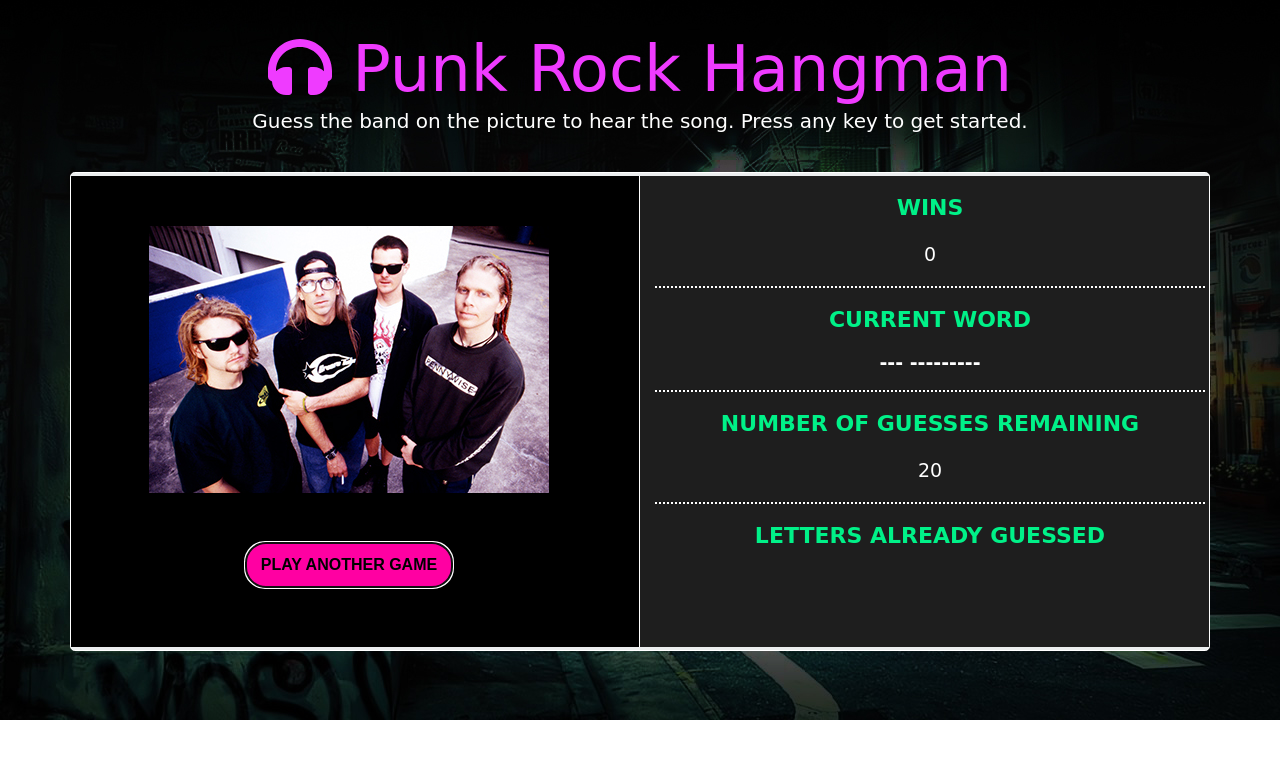
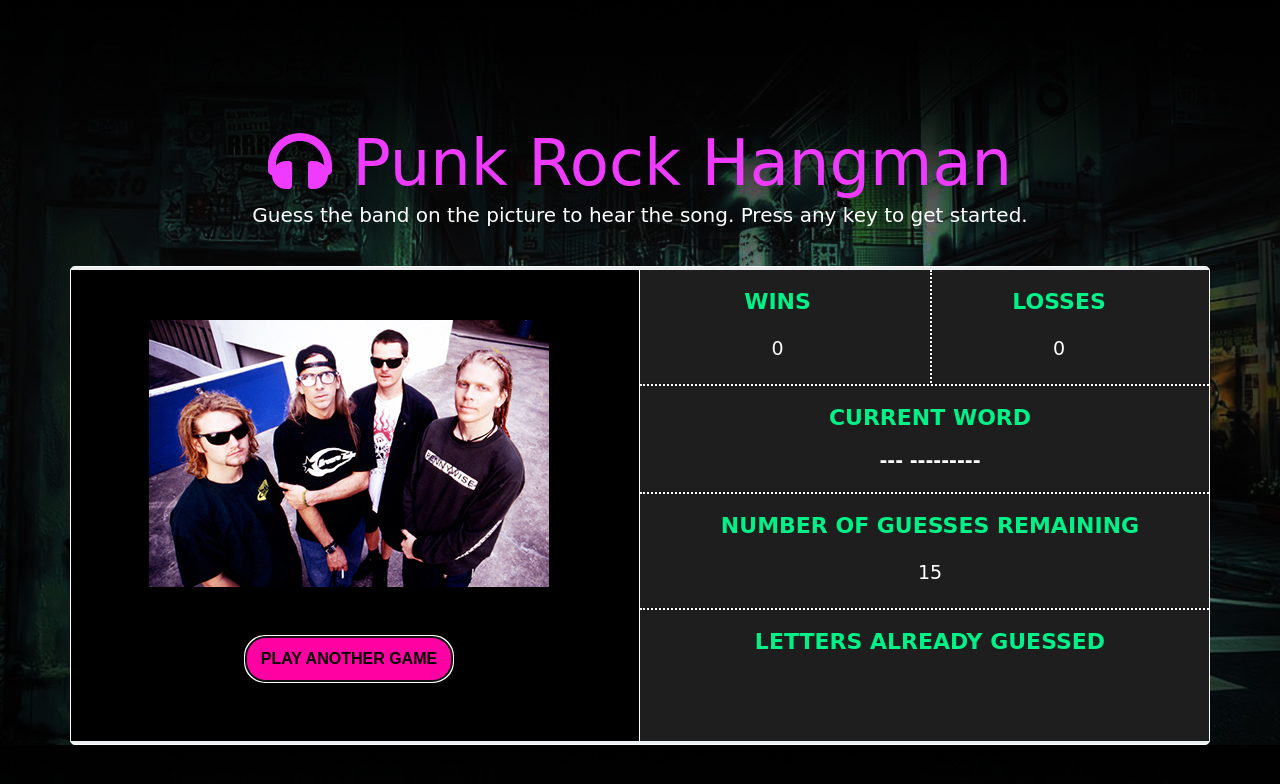
Before and after one commit to ladymarish/Hangman-Game, a plain HTML site: page index.html in a window 1280 px wide. Both pictures are taken after a click on the button "PLAY ANOTHER GAME". Drawn offline with nearby package versions, Linux system fonts and the light colour scheme; a web font is replaced by a local one.

Commit message:
Final Commit

```diff
--- a/assets/css/style.css
+++ b/assets/css/style.css
@@ -7,8 +7,14 @@ body {
     color:#fff;
     background:url("../images/maxresdefault.jpg");
     background-size: cover;
-    background-repeat: no-repeat;
+    height:100%;
+    background-repeat: repeat-y;
     font-family: 'Averia Libre', cursive;
+    margin:auto;
+}
+
+#main {
+    margin-top: 10%;
 }
 
 .jumbotron {
@@ -67,6 +73,8 @@ h3 {
 
 hr {
 	border-bottom: 2px dotted white;
+	margin:0;
+	padding:0;
 }
 
 #my-word {
@@ -89,6 +97,11 @@ hr {
 	color:#fff;
 	font-size:19px;
 	text-align: center;
+	margin-bottom: 20px;
+}
+
+.row .col, .row .col-sm-6, .row .col-sm-5 {
+	padding: 0;
 }
 
 .row .col:first-child {
@@ -105,3 +118,7 @@ hr {
 	padding:50px 0;
     margin:0 auto;
     display:block;}
+
+.row .col-sm-6:first-child {
+    border-right: 2px dotted white;
+}
--- /dev/null
+++ b/assets/js/game.js
@@ -0,0 +1,87 @@
+  var bands = ["my chemical romance", "nirvana", "bad religion", "the offspring", "the greenday", "missfits", "new york dolls", "the vandals", "descendents", "blondie"];
+  var bandImages = ["assets/images/my-chemical-romance.jpg", "assets/images/nirvana.jpg",
+                    "assets/images/bad-religion.jpg", "assets/images/the-offspring.jpg", "assets/images/the-green-day.jpg", "assets/images/misfits.jpg", "assets/images/new-york-dolls.jpg", "assets/images/the-vandals.jpg", "assets/images/descendents.jpg", "assets/images/blondie.jpg"];
+  var bandTracks = ["assets/audio/demolition-lovers.mp3", "assets/audio/Come-as-you-are.mp3", "assets/audio/i-love-my-computer.mp3", "assets/audio/give-it-to-me-baby.mp3", "assets/audio/the-forgotten.mp3", "assets/audio/scream.mp3", "assets/audio/its-too-late.mp3", "assets/audio/the-new-you.mp3", "assets/audio/im_the_one.mp3", "assets/audio/heart-of-glass.mp3"];
+  var guesses;
+  var word;
+  var guessedword;
+  var guess;
+  var numberOfGuesses = document.getElementById("guesses");
+  var lettersGuessed = document.getElementById("letters");
+  var win = document.getElementById("wins");
+  var loss = document.getElementById("losses");
+  var currentWord = document.getElementById("word");
+  var currentBandImage = document.getElementById("bandImage");
+  var prevGuesses = [];
+  var winsCount = 0;
+  var lossesCount = 0;
+  var track = document.getElementById("music")
+  var correct = document.createElement('ul');
+  var gameStart = true;
+  var gameEnd = false;
+
+
+  // Function that replaces the word letter
+  function replaceAt(original, index, replacement) {
+      return original.substr(0, index) + replacement+ original.substr(index + replacement.length);
+  }
+
+
+  // Function that sets values as the game starts
+  function newGame() {
+      gameEnd = false;
+      guesses = 15;
+      numberOfGuesses.innerHTML = guesses;
+      bandIndex = Math.floor(Math.random() * bands.length);
+      word = bands[bandIndex];
+      currentBandImage.src = bandImages[bandIndex];
+      guessedword = word.replace(/\w/g,'-');
+      currentWord.innerHTML = guessedword;
+      lettersGuessed.innerHTML = "";
+      prevGuesses = [];
+      win.innerHTML = winsCount;
+      loss.innerHTML = lossesCount;
+      track.innerHTML = null;
+
+  }
+
+  // Function that runs when the user presses keys
+  document.onkeyup = function(event) {
+
+     // Starting the game
+     var userGuess = event.key;
+     if (gameStart == true && gameEnd == false) {
+       newGame();
+       gameStart = false;
+     }
+
+     // Printing user guesses
+     else if(gameEnd == false && prevGuesses.indexOf(userGuess) == -1) {
+       lettersGuessed.innerHTML += userGuess + ", ";
+       guesses = guesses - 1;
+       prevGuesses.push(userGuess);
+       numberOfGuesses.innerHTML = guesses;
+
+       //Replacing dashes with letters
+       for(var i = 0; i < word.length; i++) {
+        if(word.substr(i,1) == userGuess) {
+          guessedword = replaceAt(guessedword,i,userGuess);
+        }
+       }
+
+       // Checking for wins and losses
+       if(guessedword.match('-') === null) {
+          winsCount += 1;
+          win.innerHTML = winsCount;
+          gameEnd = true;
+          track.innerHTML = "<audio id='music' src='" + bandTracks[bandIndex] + "' autoplay></audio>";
+       }
+
+       else if (guessedword.match('-')!= null && guesses === 0) {
+          lossesCount += 1;
+          loss.innerHTML = lossesCount;
+          gameEnd = true;
+       }
+       currentWord.innerHTML = guessedword;
+     }
+  }
--- a/index.html
+++ b/index.html
@@ -2,6 +2,7 @@
 <html lang="en-us">
 <head>
   <meta charset="UTF-8">
+  <meta http-equiv="content-type" content="text/html; charset=iso-8859-1">
   <link rel="stylesheet" href="https://maxcdn.bootstrapcdn.com/bootstrap/4.0.0-alpha.6/css/bootstrap.min.css" integrity="sha384-rwoIResjU2yc3z8GV/NPeZWAv56rSmLldC3R/AZzGRnGxQQKnKkoFVhFQhNUwEyJ" crossorigin="anonymous">
   <link href="https://fonts.googleapis.com/css?family=Frijole" rel="stylesheet">
   <link href="https://fonts.googleapis.com/css?family=Averia+Libre" rel="stylesheet">
@@ -10,7 +11,7 @@
   <title>Hangman Game Punk Rock</title>
 </head>
 <body>
-  <div class="main container">
+  <div id="main" class="main container">
     <h1><center><i class="fas fa-headphones"></i>&nbsp;Punk Rock Hangman</center></h1>
     <h2>Guess the band on the picture to hear the song. Press any key to get started.</h2>
     <div class="jumbotron">
@@ -20,8 +21,16 @@
             <button onclick="newGame()"><center>Play Another Game</center></button>
           </div>
           <div class="col">
-            <h3>Wins</h3>
-            <div class="game" id="wins"></div>
+            <div class="row">
+              <div class="col-sm-6">
+                <h3>Wins</h3>
+                <div class="game" id="wins"></div>
+              </div>
+              <div class="col-sm-5">
+                <h3>Losses</h3>
+                <div class="game" id="losses"></div>
+              </div>
+            </div>
               <hr>
             <h3>Current Word<h3>
             <div class="game" id="word"></div>
@@ -34,117 +43,12 @@
           </div>
         </div><!-- .row -->
     </div><!-- jumbotron -->
-
+    <!-- <iframe id="music" width="100%" height="300" scrolling="no" frameborder="no" allow="autoplay" src="https://w.soundcloud.com/player/?url=https%3A//api.soundcloud.com/tracks/258954353&amp;color=%23ff5500&amp;auto_play=false&amp;hide_related=false&amp;show_comments=true&amp;show_user=true&amp;show_reposts=false&amp;show_teaser=true&amp;visual=true"></iframe> -->
+    <!-- <audio id="music" src="" loop="loop"></audio> -->
+    <!-- <audio id='music' src='assets/audio/Come-as-you-are.mp3' autoplay></audio> -->
   </div><!-- main container -->
-
-<script type="text/javascript">
-
-  var bands = ["my chemical romance", "nirvana", "bad religion", "the offspring", "the greenday", "missfits", "new york dolls", "the vandals", "descendents", "blondie"];
-  var bandImages = ["assets/images/my-chemical-romance.jpg",
-                    "assets/images/nirvana.jpg",
-                    "assets/images/bad-religion.jpg",
-                    "assets/images/the-offspring.jpg",
-                    "assets/images/the-green-day.jpg",
-                    "assets/images/misfits.jpg",
-                    "assets/images/new-york-dolls.jpg",
-                    "assets/images/the-vandals.jpg",
-                    "assets/images/descendents.jpg",
-                    "assets/images/blondie.jpg"
-                   ];
-  var guesses;
-  var word;
-  var guessedword;
-  var guess;
-  var numberOfGuesses = document.getElementById("guesses");
-  var lettersGuessed = document.getElementById("letters");
-  var win = document.getElementById("wins");
-  var currentWord = document.getElementById("word");
-  var currentBandImage = document.getElementById("bandImage");
-  var prevGuesses = [];
-  var winsCount = 0;
-  var correct = document.createElement('ul');
-  var gameStart = true;
-  var gameEnd = false;
-
-
-  function replaceAt(original, index, replacement) {
-      return original.substr(0, index) + replacement+ original.substr(index + replacement.length);
-  }
-
-  function newGame() {
-      //document.getElementById("restart").onclick = setup;
-      gameEnd = false;
-      guesses = 20;
-      numberOfGuesses.innerHTML = guesses;
-      bandIndex = Math.floor(Math.random() * bands.length);
-      word = bands[bandIndex];
-      currentBandImage.src = bandImages[bandIndex];
-      guessedword = word.replace(/\w/g,'-');
-      currentWord.innerHTML = guessedword;
-      lettersGuessed.innerHTML = "";
-      prevGuesses = [];
-      win.innerHTML = winsCount;
-
-  }
-
-  document.onkeyup = function(event) {
-     var userGuess = event.key;
-     if (gameStart == true && gameEnd == false) {
-       newGame();
-       gameStart = false;
-     }
-     else if(gameEnd == false && prevGuesses.indexOf(userGuess) == -1) {
-       lettersGuessed.innerHTML += userGuess + ", ";
-       guesses = guesses - 1;
-       prevGuesses.push(userGuess);
-       numberOfGuesses.innerHTML = guesses;
-       for(i=0; i<word.length; i++){
-        if(word.substr(i,1) == userGuess){
-          guessedword = replaceAt(guessedword,i,userGuess);
-        }
-       }
-       if (guesses === 0) {
-          gameEnd = true;
-       }
-       if(guessedword.match('-') === null){
-        winsCount = winsCount + 1;
-        win.innerHTML = winsCount;
-        gameEnd = true;
-       }
-       currentWord.innerHTML = guessedword;
-     }
-  }
-
-
-
-
-
-       /* for (var i = 0; i < word.length; i++) {
-         correct.setAttribute('id', 'my-word');
-         guess = document.createElement('li');
-         guess.setAttribute('class', 'guess');
-
-         if (word[i] === "-") {
-          guess.innerHTML = "-";
-          space = 1;
-          }
-
-         else {
-          guess.innerHTML = "_";
-        }
-
-          geussesnew.push(guess);
-          currentWord.appendChild(correct);
-          correct.appendChild(guess);
-        } */
-
-
-   //document.getElementById("lettersGuessed").innerHTML = toCelsius(77);
-   //document.onkeyup = function(event) {
-   //var userText = document.getElementById("game");
-   //var html = "<p>wins: " + wins + "</p>" +
-</script>
-<!-- <script src="assets/js/game.js"></script>-->
+  <div id="music"></div>
 <script defer src="https://use.fontawesome.com/releases/v5.0.6/js/all.js"></script>
+<script src="assets/js/game.js"></script>
 </body>
 </html>
```
Also changed, not shown: assets/javascript/game.js (deleted, +0 -15 lines), 10 other files.
